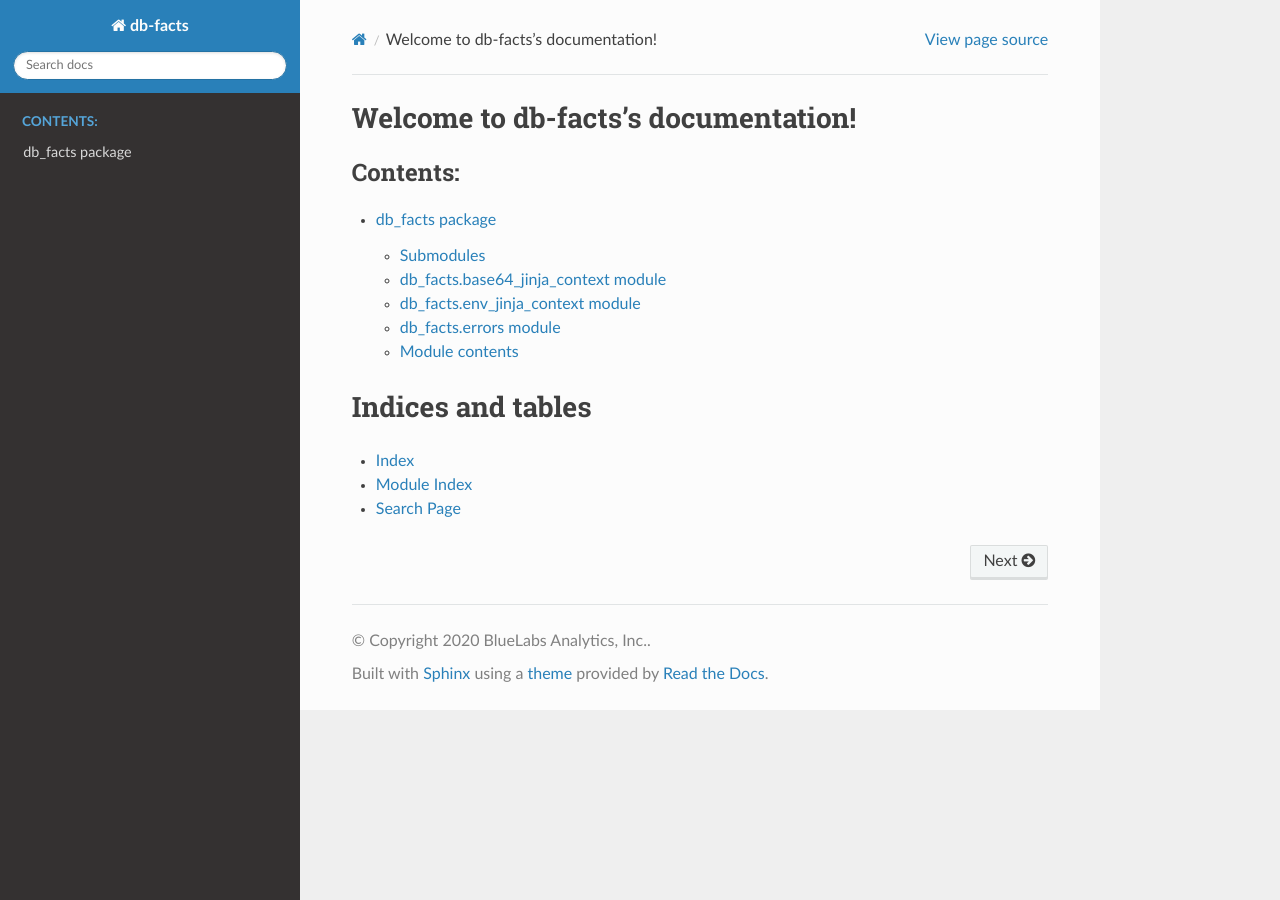
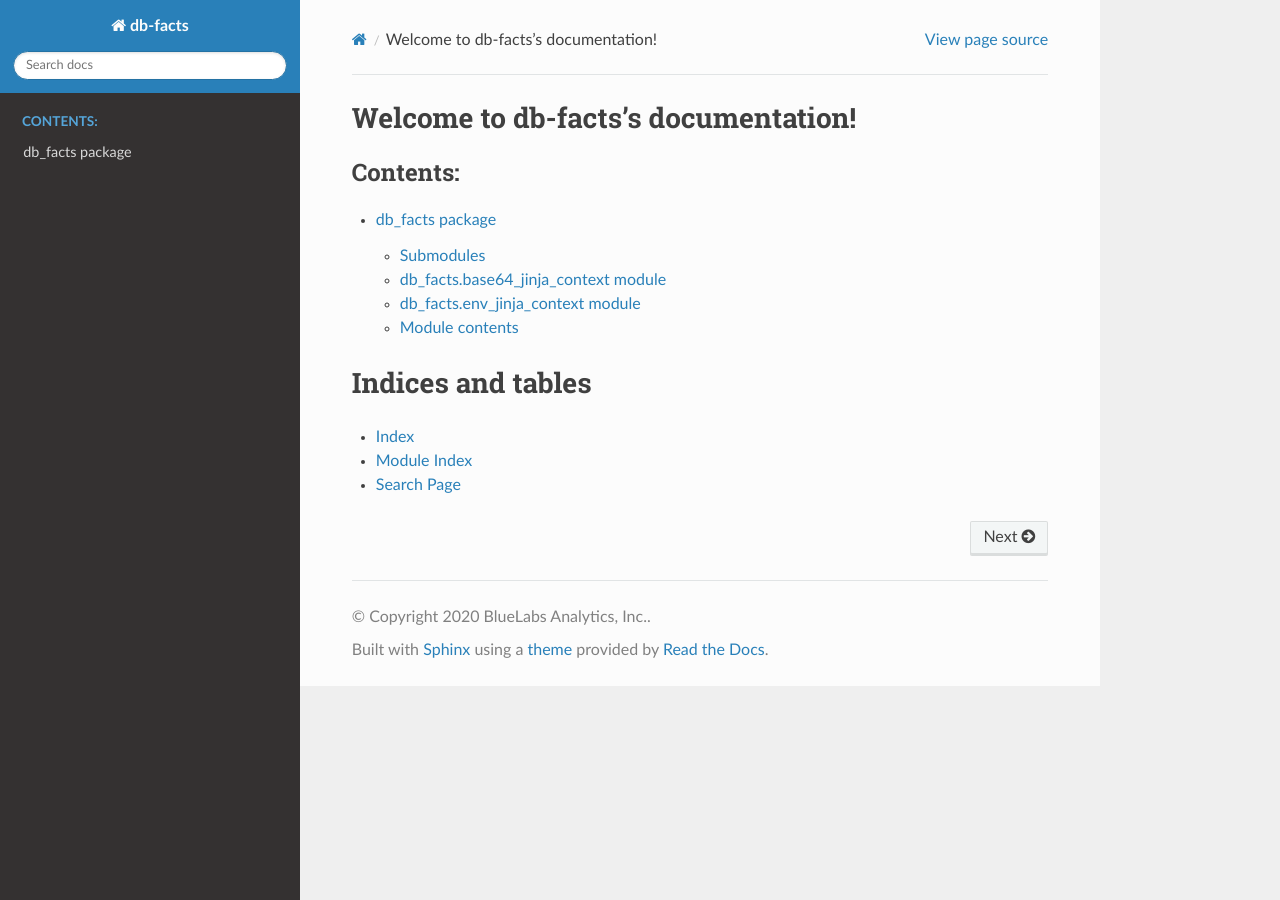
Before and after one commit to bluelabsio/db-facts, a Sphinx documentation site: the page built from docs/source/index.rst, in a window 1280 px wide. Built offline with Sphinx 7.4.7 and the Read the Docs theme 2.0.0, drawn with Linux system fonts in a browser that asks for light colours.

```diff
--- a/db_facts/__init__.py
+++ b/db_facts/__init__.py
@@ -1,8 +1,10 @@
 __all__ = [
     'db',
     'DBFacts',
+    'UserErrorException'
 ]
 
+from .errors import UserErrorException
 from .db_facts_types import DBFacts
 from .runner import Runner  # noqa - flake8 false positive
 from .db_info import db
--- a/docs/source/db_facts.rst
+++ b/docs/source/db_facts.rst
@@ -20,14 +20,6 @@
    :undoc-members:
    :show-inheritance:
 
-db\_facts.errors module
------------------------
-
-.. automodule:: db_facts.errors
-   :members:
-   :undoc-members:
-   :show-inheritance:
-
 Module contents
 ---------------
 
```
